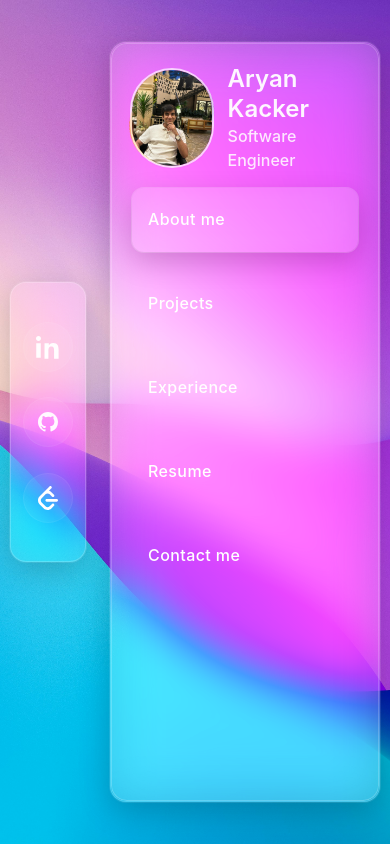
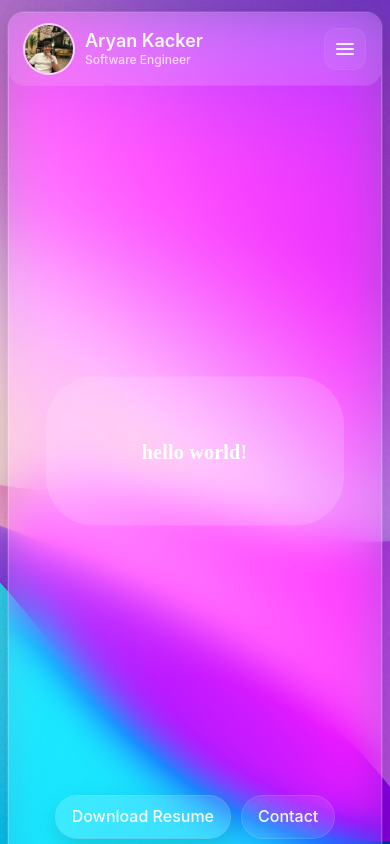
Before and after one commit to Aryankax/Portfolio-Website, a Next.js app in the folder portfolio-website/: page / in a window 390 px wide. Shown: the top 844 px of the page. Built offline with nearby package versions, Linux system fonts and the light colour scheme.

Commit message:
responsive for mobiles

```diff
--- a/portfolio-website/app/layout.js
+++ b/portfolio-website/app/layout.js
@@ -4,6 +4,8 @@ import ThinGlassPanel from "@/components/ThinGlassPanel";
 import NavMenu from "@/components/NavMenu";
 import TitleBar from "@/components/TitleBar";
 import AmbientBlob from "@/components/AmbientBlob";
+import Link from "next/link";
+import MobileTopBar from "@/components/MobileTopBar";
 
 export const metadata = {
   title: "Next.js",
@@ -14,32 +16,34 @@ export default function RootLayout({ children }) {
   return (
     <html lang="en">
       <head>
+        <meta name="viewport" content="width=device-width, initial-scale=1" />
         <link rel="preconnect" href="https://github.com" />
         <link rel="preconnect" href="https://www.linkedin.com" />
       </head>
       <body>
-        <div className="flex min-h-screen items-center justify-center bg-zinc-50 font-sans dark:bg-black bg-wallpaper-mac bg-cover bg-center">
-          <div className="flex items-center gap-6">
+        <div className="flex min-h-screen items-center justify-center bg-zinc-50 font-sans dark:bg-black bg-wallpaper-mac bg-cover bg-center px-2 sm:px-4">
+          <div className="flex flex-col lg:flex-row items-stretch lg:items-center gap-3 sm:gap-4 lg:gap-6 w-full max-w-[1240px]">
             <ThinGlassPanel />
             <GlassPanel>
-              <div className="flex h-full">
+              <div className="flex flex-col lg:flex-row h-full">
                 {/* Left partition (nav + avatar) */}
-                <div className="w-[330px] h-full border border-white/20 bg-white/10 dark:bg-white/5 backdrop-blur-xl backdrop-saturate-200 shadow-[0_6px_24px_rgba(0,0,0,0.15)] ring-1 ring-white/10 rounded-2xl p-5 pb-24 overflow-visible">
-                  <div className="flex items-center gap-4">
+                <div className="hidden lg:block w-full lg:w-[330px] h-full border border-white/20 bg-white/10 dark:bg-white/5 backdrop-blur-xl backdrop-saturate-200 shadow-[0_6px_24px_rgba(0,0,0,0.15)] ring-1 ring-white/10 rounded-2xl p-5 pb-6 lg:pb-24 overflow-visible mb-3 lg:mb-0">
+                  <Link href="/" className="flex items-center gap-4 group cursor-pointer select-none mb-4">
                     <div className="ig-ring w-24 h-24">
                       <div className="inner me w-full h-full rounded-full bg-center bg-cover ring-2 ring-white/70 shadow-sm" />
                     </div>
                     <div style={{ fontFamily: "-apple-system, BlinkMacSystemFont, 'SF Pro Text', 'Segoe UI', Roboto, Helvetica, Arial, sans-serif" }}>
-                      <div className="text-white/95 text-2xl font-semibold leading-tight">Aryan Kacker</div>
+                      <div className="text-white/95 text-2xl font-semibold leading-tight group-hover:underline">Aryan Kacker</div>
                       <div className="text-white/85 text-base">Software Engineer</div>
                     </div>
-                  </div>
+                  </Link>
                   <NavMenu />
                   <div className="h-6" />
                 </div>
 
                 {/* Right partition (title + routed content) */}
                 <div className="flex-1 h-full rounded-2xl overflow-hidden flex flex-col min-h-0 relative">
+                  <MobileTopBar />
                   <TitleBar />
                   <AmbientBlob />
                   <div className="flex-1 overflow-auto stealth-scrollbar px-6 py-4 pr-6 text-white/90 scroll-smooth min-h-0 relative z-[2]">
--- a/portfolio-website/components/GlassPanel.jsx
+++ b/portfolio-website/components/GlassPanel.jsx
@@ -1,6 +1,6 @@
 export default function GlassPanel({ children }) {
   return (
-    <div className="w-[min(1180px,calc(100vw-120px))] h-[min(760px,calc(100vh-80px))] rounded-2xl border border-white/20 bg-white/10 dark:bg-white/5 backdrop-blur-xl backdrop-saturate-200 shadow-[0_8px_32px_rgba(0,0,0,0.2)] ring-1 ring-white/10 overflow-hidden">
+    <div className="w-full max-w-[1180px] lg:w-[min(1180px,calc(100vw-120px))] h-auto min-h-[calc(100vh-24px)] lg:min-h-0 lg:h-[min(760px,calc(100vh-80px))] rounded-2xl border border-white/20 bg-white/10 dark:bg-white/5 backdrop-blur-xl backdrop-saturate-200 shadow-[0_8px_32px_rgba(0,0,0,0.2)] ring-1 ring-white/10 overflow-hidden mx-auto my-3 sm:my-4 lg:my-0">
       {children}
     </div>
   );
--- a/portfolio-website/components/HelloHero.jsx
+++ b/portfolio-website/components/HelloHero.jsx
@@ -2,9 +2,9 @@
 
 export default function HelloHero() {
   return (
-    <div className="relative flex h-[60vh] items-center justify-center select-none">
+    <div className="relative flex items-center justify-center select-none h-[80vh] lg:h-[60vh]">
       <div className="absolute inset-0 pointer-events-none">
-        <div className="absolute left-1/2 top-1/2 -translate-x-1/2 -translate-y-1/2 w-[70%] aspect-2/1 rounded-[48px] bg-[radial-gradient(1200px_600px_at_50%_50%,rgba(255,255,255,0.18),transparent_70%)]" />
+        <div className="absolute left-1/2 top-1/2 -translate-x-1/2 -translate-y-1/2 w-[92%] md:w-[80%] aspect-2/1 rounded-[48px] bg-[radial-gradient(1200px_600px_at_50%_50%,rgba(255,255,255,0.18),transparent_70%)]" />
       </div>
       <AnimatedHello />
     </div>
@@ -15,30 +15,26 @@ function AnimatedHello() {
   return (
     <svg
       viewBox="0 0 1200 300"
-      className="w-[88%] max-w-[1000px] h-auto"
+      className="w-[96%] max-w-[1100px] h-auto"
       aria-hidden="true"
     >
       <defs>
         {/* Static gradient for stroke outline */}
         <linearGradient id="helloStrokeGradient" x1="0%" y1="0%" x2="100%" y2="0%">
-          <stop offset="0%" stopColor="#a855f7" />
-          <stop offset="50%" stopColor="#f472b6" />
-          <stop offset="100%" stopColor="#60a5fa" />
+          <stop offset="0%" stopColor="#c084fc" />
+          <stop offset="50%" stopColor="#fb7185" />
+          <stop offset="100%" stopColor="#38bdf8" />
         </linearGradient>
         {/* Animated gradient for the fill */}
         <linearGradient id="helloFillGradient" x1="0%" y1="0%" x2="100%" y2="0%" gradientUnits="userSpaceOnUse" gradientTransform="translate(0,0)">
-          <stop offset="0%" stopColor="#a855f7" />
-          <stop offset="50%" stopColor="#f472b6" />
-          <stop offset="100%" stopColor="#60a5fa" />
+          <stop offset="0%" stopColor="#c084fc" />
+          <stop offset="50%" stopColor="#fb7185" />
+          <stop offset="100%" stopColor="#38bdf8" />
           <animateTransform attributeName="gradientTransform" type="translate" values="0,0; 600,0; 0,0" dur="12s" repeatCount="indefinite" />
         </linearGradient>
       </defs>
-      {/* Stroke layer: draws in */}
-      <text x="50%" y="55%" textAnchor="middle" dominantBaseline="middle" className="hello-text hello-stroke" stroke="url(#helloStrokeGradient)">
-        hello world!
-      </text>
-      {/* Animated gradient fill that fades in after stroke starts */}
-      <text x="50%" y="55%" textAnchor="middle" dominantBaseline="middle" className="hello-text hello-fill" fill="url(#helloFillGradient)">
+      {/* Solid white text, no stroke/gradient */}
+      <text x="50%" y="55%" textAnchor="middle" dominantBaseline="middle" className="hello-text" fill="#ffffff">
         hello world!
       </text>
     </svg>
--- /dev/null
+++ b/portfolio-website/components/MobileTopBar.jsx
@@ -0,0 +1,116 @@
+"use client";
+
+import Link from "next/link";
+import { useEffect, useState } from "react";
+import { createPortal } from "react-dom";
+import { usePathname } from "next/navigation";
+
+const items = [
+  { href: "/", label: "Home" },
+  { href: "/about-me", label: "About me" },
+  { href: "/projects", label: "Projects" },
+  { href: "/experience", label: "Experience" },
+  { href: "/resume", label: "Resume" },
+  { href: "/contact-me", label: "Contact me" },
+];
+
+export default function MobileTopBar() {
+  const [open, setOpen] = useState(false);
+  const pathname = usePathname() || "/";
+
+  function toggle() {
+    setOpen((v) => !v);
+  }
+  function close() {
+    setOpen(false);
+  }
+
+  // Lock background scroll when menu is open
+  useEffect(() => {
+    if (open) {
+      const prev = document.body.style.overflow;
+      document.body.style.overflow = "hidden";
+      return () => {
+        document.body.style.overflow = prev;
+      };
+    }
+  }, [open]);
+
+  return (
+    <div className="lg:hidden sticky top-0 z-20 flex items-center justify-between px-4 py-3 bg-white/10 backdrop-blur-xl ring-1 ring-white/10 rounded-2xl mb-3">
+      {/* Left: avatar + name */}
+      <Link href="/" className="flex items-center gap-3">
+        <div className="ig-ring w-12 h-12">
+          <div className="inner me w-full h-full rounded-full bg-center bg-cover ring-2 ring-white/70 shadow-sm" />
+        </div>
+        <div>
+          <div className="text-white/95 text-lg font-semibold leading-tight">Aryan Kacker</div>
+          <div className="text-white/75 text-xs">Software Engineer</div>
+        </div>
+      </Link>
+
+      {/* Right: dropdown trigger */}
+      <button
+        type="button"
+        aria-expanded={open}
+        aria-label="Open navigation menu"
+        onClick={toggle}
+        className="inline-flex items-center justify-center w-10 h-10 rounded-xl text-white/90 ring-1 ring-white/10 bg-white/5 hover:bg-white/10 transition"
+      >
+        {/* Hamburger icon */}
+        <svg viewBox="0 0 24 24" fill="none" stroke="currentColor" strokeWidth="2" className="w-6 h-6">
+          <path strokeLinecap="round" d="M4 7h16M4 12h16M4 17h16" />
+        </svg>
+      </button>
+
+      {/* Fullscreen menu overlay via portal to escape clipping */}
+      {open && typeof document !== "undefined" &&
+        createPortal(
+          <div className="fixed inset-0 z-50 lg:hidden" role="dialog" aria-modal="true">
+            {/* Backdrop */}
+            <button
+              aria-label="Close navigation"
+              onClick={close}
+              className="absolute inset-0 bg-black/40 backdrop-blur-md z-0"
+            />
+            {/* Menu content */}
+            <div className="absolute inset-0 p-4 z-10">
+              {/* Close (X) button (above panel) */}
+              <button
+                type="button"
+                aria-label="Close menu"
+                onClick={close}
+                className="absolute right-6 top-6 z-20 inline-flex items-center justify-center w-10 h-10 rounded-xl text-white/90 ring-1 ring-white/15 bg-white/10 hover:bg-white/15 backdrop-blur-sm"
+              >
+                <svg viewBox="0 0 24 24" fill="none" stroke="currentColor" strokeWidth="2" className="w-6 h-6">
+                  <path strokeLinecap="round" strokeLinejoin="round" d="M6 6l12 12M18 6l-12 12" />
+                </svg>
+              </button>
+              <div className="menu-pop relative z-10 h-full w-full rounded-2xl border border-white/15 bg-white/10 backdrop-blur-xl ring-1 ring-white/15 shadow-[0_10px_28px_rgba(0,0,0,0.25)] overflow-auto no-scrollbar">
+                <nav className="py-2">
+                  {items.map((item) => {
+                    const active = pathname === item.href;
+                    return (
+                      <Link
+                        key={item.href}
+                        href={item.href}
+                        onClick={close}
+                        className={[
+                          "block px-5 py-4 text-base",
+                          active ? "text-white" : "text-white/85 hover:text-white",
+                          "hover:bg-white/10",
+                        ].join(" ")}
+                      >
+                        {item.label}
+                      </Link>
+                    );
+                  })}
+                </nav>
+              </div>
+            </div>
+          </div>,
+          document.body
+        )}
+    </div>
+  );
+}
--- a/portfolio-website/components/NavMenu.jsx
+++ b/portfolio-website/components/NavMenu.jsx
@@ -21,14 +21,17 @@ export default function NavMenu() {
   const [indicatorHeight, setIndicatorHeight] = useState(0);
 
   const activeIndex = useMemo(
-    () => Math.max(0, items.findIndex((i) => i.href === pathname)),
+    () => items.findIndex((i) => i.href === pathname),
     [pathname]
   );
 
   useEffect(() => {
     const el = linkRefs.current[activeIndex];
     const container = containerRef.current;
-    if (!el || !container) return;
+    if (!el || !container) {
+      setIndicatorHeight(0);
+      return;
+    }
     const elRect = el.getBoundingClientRect();
     const cRect = container.getBoundingClientRect();
     setIndicatorTop(elRect.top - cRect.top);
@@ -39,11 +42,15 @@ export default function NavMenu() {
     const key = e.key;
     if (key !== "ArrowDown" && key !== "ArrowUp" && key !== "Enter") return;
     e.preventDefault();
-    let idx = activeIndex;
-    if (key === "ArrowDown") idx = Math.min(items.length - 1, activeIndex + 1);
-    if (key === "ArrowUp") idx = Math.max(0, activeIndex - 1);
+    let idx = activeIndex < 0 ? 0 : activeIndex;
+    if (key === "ArrowDown") idx = Math.min(items.length - 1, idx + 1);
+    if (key === "ArrowUp") idx = Math.max(0, idx - 1);
     if (key === "Enter") {
-      router.push(items[activeIndex].href);
+      if (activeIndex < 0) {
+        router.push("/");
+      } else {
+        router.push(items[activeIndex].href);
+      }
       return;
     }
     linkRefs.current[idx]?.focus?.();
--- a/portfolio-website/components/ThinGlassPanel.jsx
+++ b/portfolio-website/components/ThinGlassPanel.jsx
@@ -1,6 +1,6 @@
 export default function ThinGlassPanel() {
   return (
-    <div className="w-[76px] h-[280px] rounded-2xl border border-white/20 bg-white/10 dark:bg-white/5 backdrop-blur-xl backdrop-saturate-200 shadow-[0_8px_32px_rgba(0,0,0,0.2)] ring-1 ring-white/10 overflow-hidden flex flex-col items-center justify-evenly py-3">
+    <div className="hidden lg:flex w-[76px] h-[280px] rounded-2xl border border-white/20 bg-white/10 dark:bg-white/5 backdrop-blur-xl backdrop-saturate-200 shadow-[0_8px_32px_rgba(0,0,0,0.2)] ring-1 ring-white/10 overflow-hidden flex-col items-center justify-evenly py-3">
         <IconLink href="https://www.linkedin.com/in/aryan-kacker/" label="LinkedIn">
         {/* LinkedIn icon */}
         <svg viewBox="0 0 24 24" fill="currentColor" className="w-6 h-6">
```
Also changed, not shown: portfolio-website/app/globals.css (+31 -1 lines), portfolio-website/components/ExperienceList.jsx (+36 -12 lines).
